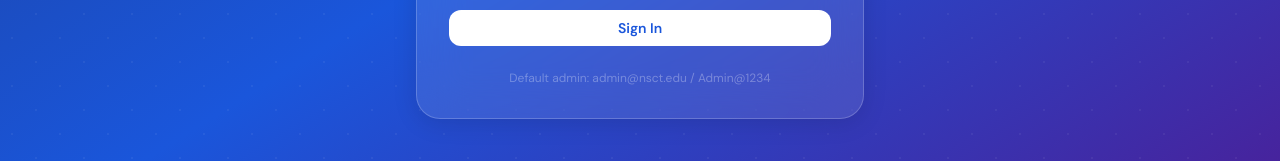
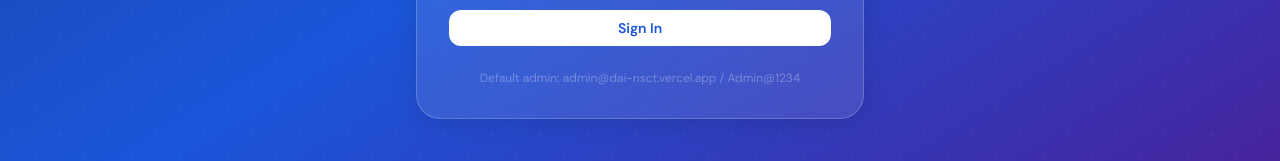
Before and after one commit to muzammil-rehman-iub-edu-pk/dai-nsct, a React (Vite) app: page /login in a window 1280 px wide. Shown: the part 550-711 px from the top of the page. Built offline with nearby package versions, Linux system fonts and the light colour scheme; no server answers.

Commit message:
admin email sync

```diff
--- a/src/pages/Login.jsx
+++ b/src/pages/Login.jsx
@@ -99,7 +99,7 @@ export default function Login() {
           </form>
 
           <p className="text-center text-white/30 text-xs mt-6">
-            Default admin: admin@nsct.edu / Admin@1234
+            Default admin: admin@dai-nsct.vercel.app / Admin@1234
           </p>
         </div>
       </div>
--- a/src/pages/admin/UserPasswords.jsx
+++ b/src/pages/admin/UserPasswords.jsx
@@ -174,7 +174,7 @@ export default function AdminUserPasswords() {
       const enriched = (profiles || []).map(p => ({
         ...p,
         auth_id: p.id,
-        email: emailMap[p.id] || (p.role === 'admin' ? 'admin@nsct.edu' : '—'),
+        email: emailMap[p.id] || (p.role === 'admin' ? 'admin@dai-nsct.vercel.app' : '—'),
       }))
 
       setUsers(enriched)
--- a/src/utils/constants.js
+++ b/src/utils/constants.js
@@ -6,7 +6,7 @@ export const APP_NAME        = 'NSCT'
 export const APP_FULL_NAME   = 'National Skills Competency Test'
 
 // Default admin credentials shown on login page hint
-export const DEFAULT_ADMIN_EMAIL    = 'admin@nsct.edu'
+export const DEFAULT_ADMIN_EMAIL    = 'admin@dai-nsct.vercel.app'
 export const DEFAULT_ADMIN_PASSWORD = 'Admin@1234'
 
 // User roles
```
Also changed, not shown: 4 other files (tests, documents, lock files or other folders).
